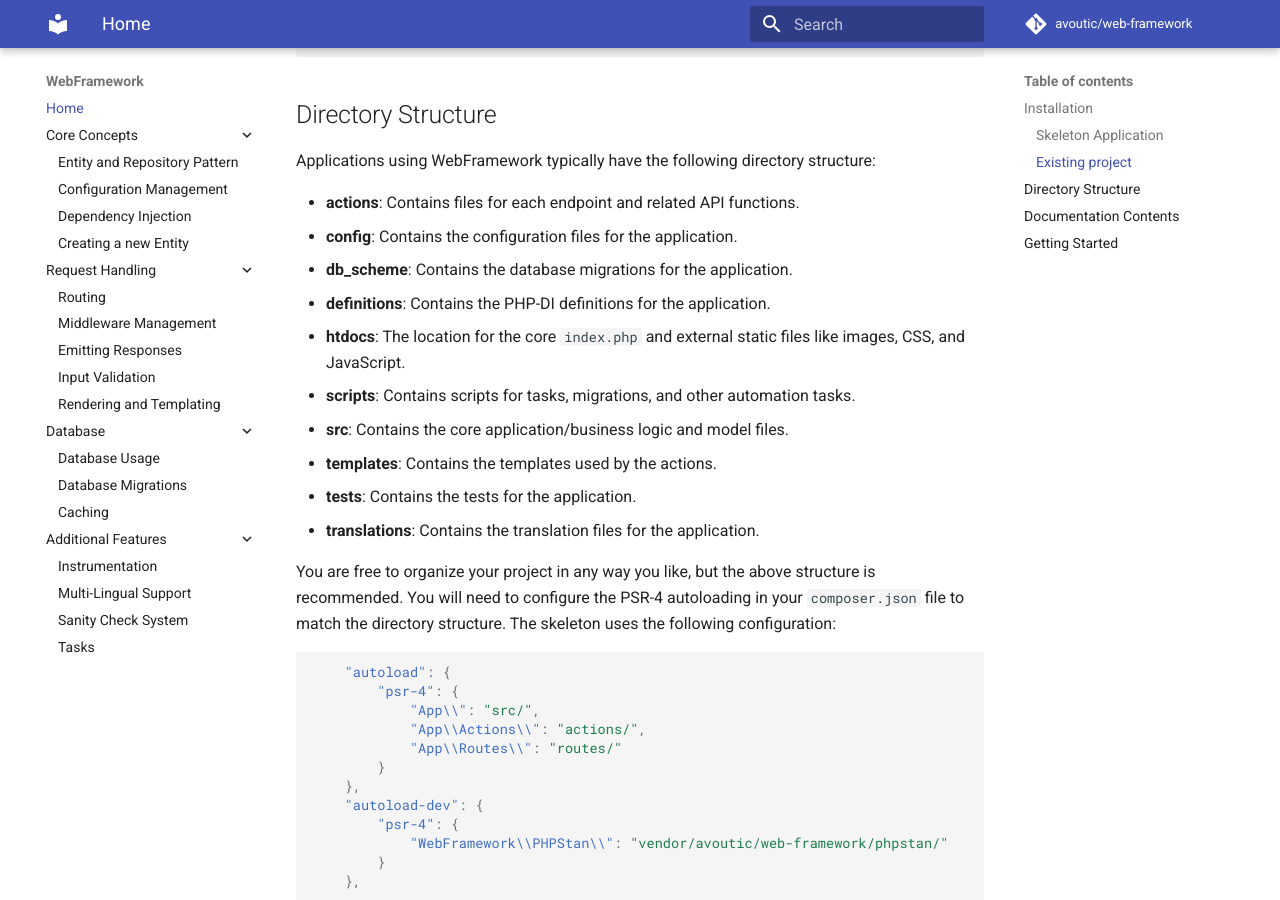
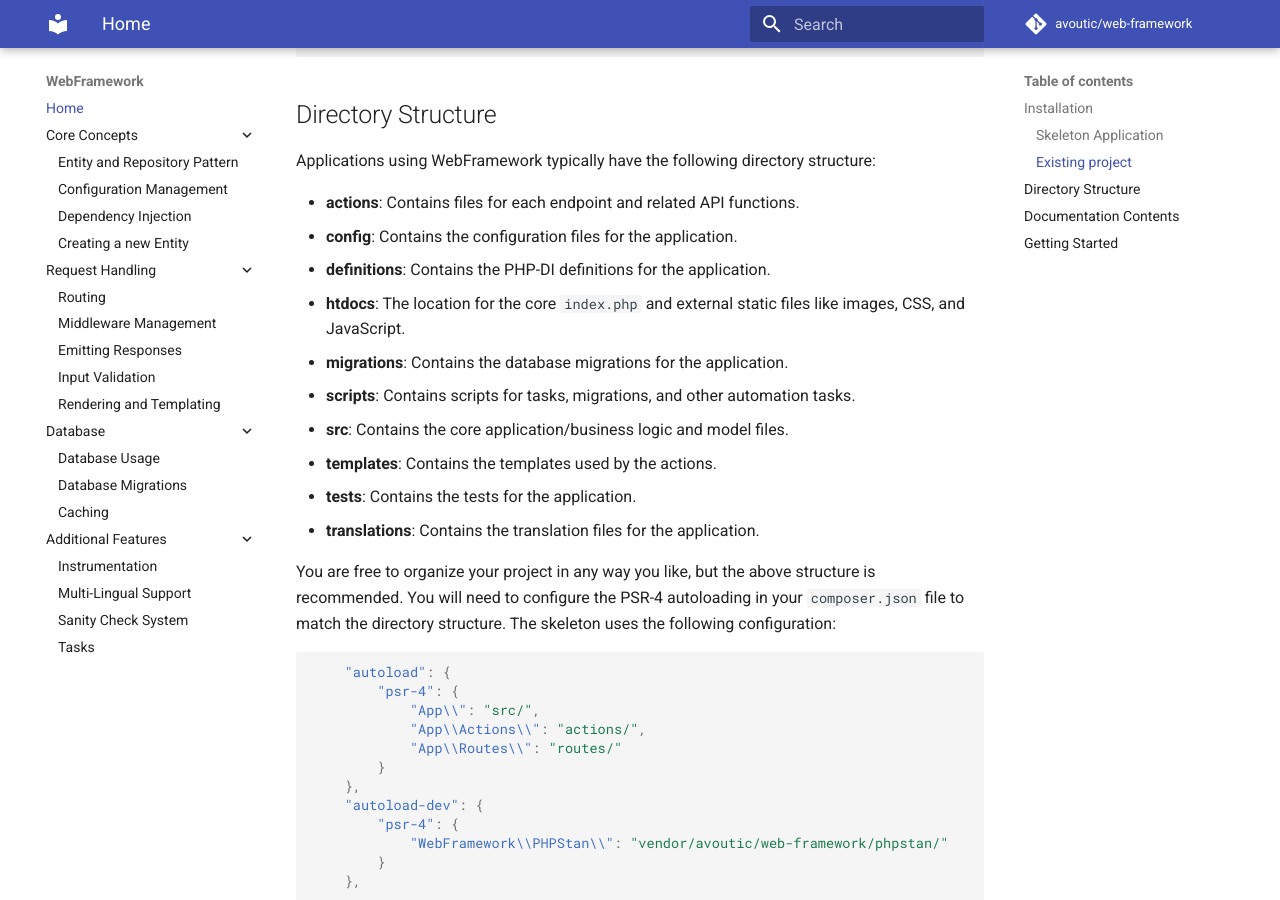
Before and after one commit to avoutic/web-framework, an MkDocs documentation site: the page built from docs/index.md, in a window 1280 px wide and 900 px high, scrolled down 934 px. Built offline with MkDocs 1.6.1 and Material for MkDocs 9.7.7, drawn with Linux system fonts in a browser that asks for light colours; comment, search, counter and statistics services are not loaded.

Commit message:
Small documentation fix

```diff
--- a/docs/index.md
+++ b/docs/index.md
@@ -39,9 +39,9 @@
 
 - **actions**: Contains files for each endpoint and related API functions.
 - **config**: Contains the configuration files for the application.
-- **db_scheme**: Contains the database migrations for the application.
 - **definitions**: Contains the PHP-DI definitions for the application.
 - **htdocs**: The location for the core `index.php` and external static files like images, CSS, and JavaScript.
+- **migrations**: Contains the database migrations for the application.
 - **scripts**: Contains scripts for tasks, migrations, and other automation tasks.
 - **src**: Contains the core application/business logic and model files.
 - **templates**: Contains the templates used by the actions.
```
